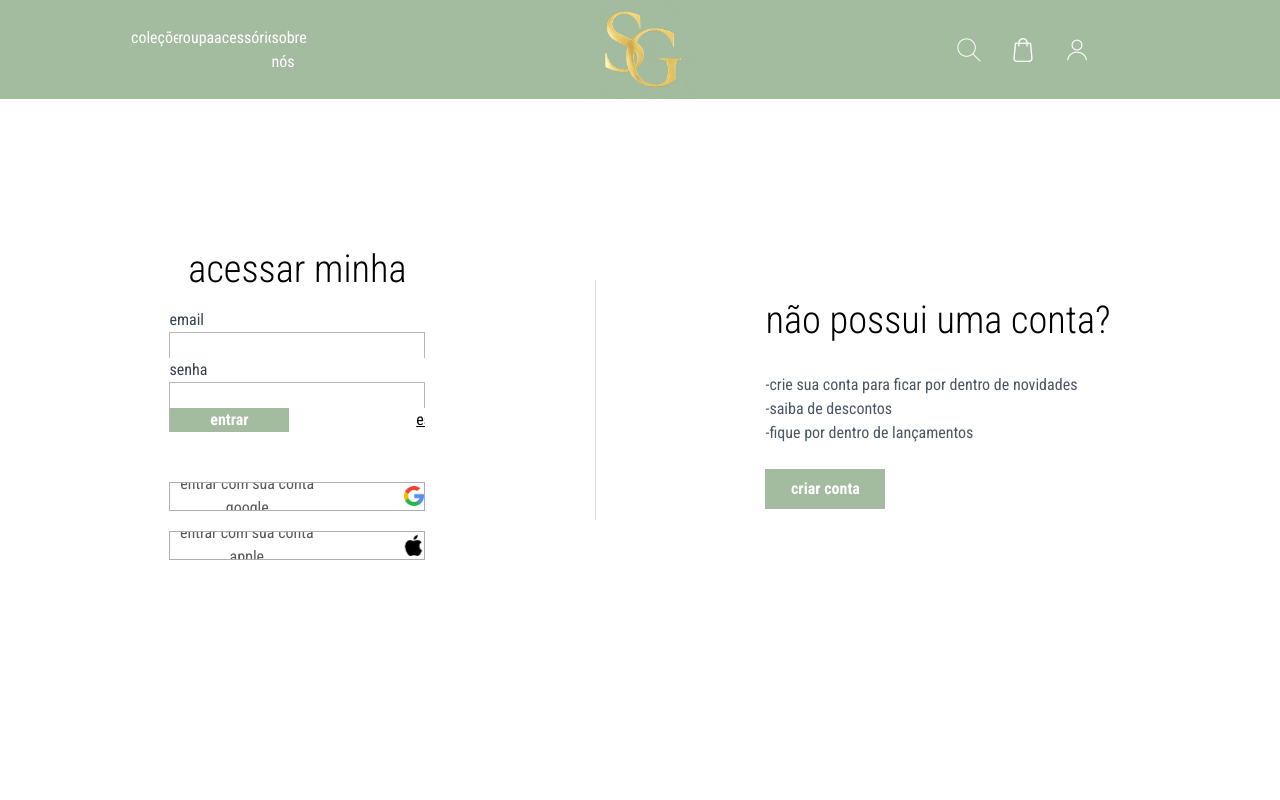
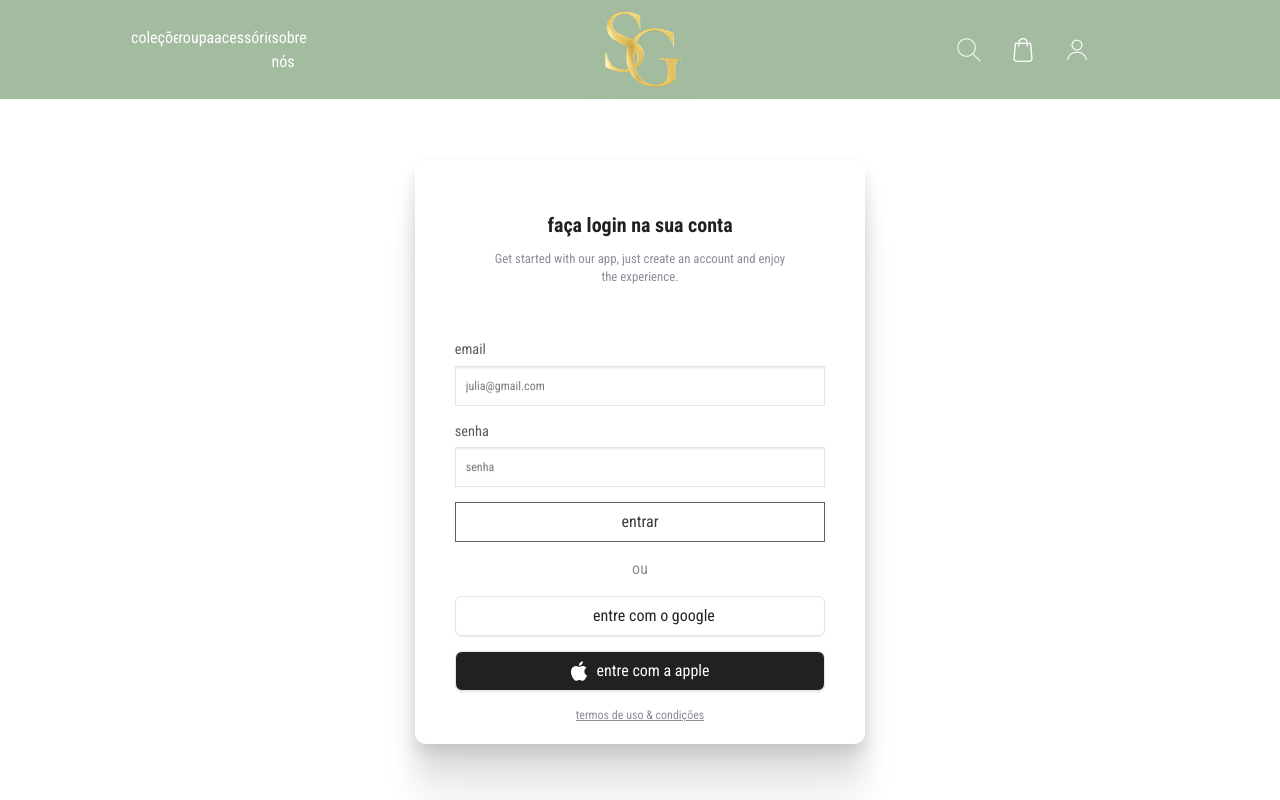
Before and after one commit to viniciusnora17/FrontEnd_SG_Store, a React (Vite) app: page /login in a window 1280 px wide. Shown: the top 800 px of the page. Built offline with nearby package versions, Linux system fonts and the light colour scheme.

Commit message:
Mudança página de login

```diff
--- a/src/pages/Clothes.jsx
+++ b/src/pages/Clothes.jsx
@@ -187,7 +187,9 @@ const Container = () => {
             />
           ))
         ) : (
-          <p className="text-gray-500">Nenhum produto encontrado</p>
+          <div className='h-[36.3dvh] flex justify-center items-center'>
+            <p className="text-gray-500 text-3xl font-light">Nenhum produto encontrado</p>
+          </div>
         )}
       </div>
 
--- a/src/pages/Collection.jsx
+++ b/src/pages/Collection.jsx
@@ -4,16 +4,16 @@ import Footer from '../components/footer/Footer';
 import imgCollection from '/img-collection.png'
 import './Collection.css'
 
-function SobreNos() {
+function Collection() {
   return (
     <>
       <Navbar />
         <div>
-            <img src={imgCollection} alt="" className="img-collection" />
+
         </div>
       <Footer />
     </>
   );
 }
 
-export default SobreNos;
+export default Collection;
--- a/src/pages/Login.css
+++ b/src/pages/Login.css
@@ -1,144 +1,153 @@
 
-
-.form-login{
-    width: 20%;
+.form_container {
+  width: fit-content;
+  height: fit-content;
   display: flex;
-    align-items: start;
+  flex-direction: column;
+  align-items: center;
   justify-content: center;
-    flex-direction: column;
-    height: 40%;
-
+  gap: 15px;
+  padding: 50px 40px 20px 40px;
+  background-color: #ffffff;
+  box-shadow: 0px 106px 42px rgba(0, 0, 0, 0.01),
+    0px 59px 36px rgba(0, 0, 0, 0.05), 0px 26px 26px rgba(0, 0, 0, 0.09),
+    0px 7px 15px rgba(0, 0, 0, 0.1), 0px 0px 0px rgba(0, 0, 0, 0.1);
+  border-radius: 11px;
+  font-family: "Inter", sans-serif;
 }
 
-.form-login h2{
-    font-size: 2rem;
+.logo_container {
+  box-sizing: border-box;
+  width: 50px;
+  height: 50px;
+  background: linear-gradient(180deg, rgba(248, 248, 248, 0) 50%, #F8F8F888 100%);
+  border: 1px solid #F7F7F8;
+  filter: drop-shadow(0px 0.5px 0.5px #EFEFEF) drop-shadow(0px 1px 0.5px rgba(239, 239, 239, 0.5));
+  border-radius: 11px;
 }
 
-.input-login{
-    width: 100%;
-    height: 4vh;
-    border: 1px solid rgb(184, 181, 181);
+.title_container {
+  display: flex;
+  flex-direction: column;
+  align-items: center;
+  justify-content: center;
+  gap: 10px;
 }
 
-.subtitle-login{
-    font-size: 2.4rem;
-    font-weight: 300;
-    overflow: hidden !important;
+.title {
+  margin: 0;
+  font-size: 1.25rem;
+  font-weight: 700;
+  color: #212121;
 }
 
-.subtitle-access{
-    font-size: 2.4rem !important;
-    font-weight: 300;
-    overflow-x: hidden !important;
-
+.subtitle {
+  font-size: 0.80rem;
+  max-width: 80%;
+  text-align: center;
+  line-height: 1.1rem;
+  color: #8B8E98
 }
 
-.line-login{
-    height: 30%;
-    width: 1px;
-    background-color: rgb(216, 219, 219);
+.input_container {
+  width: 100%;
+  height: fit-content;
+  position: relative;
+  display: flex;
+  flex-direction: column;
+  gap: 5px;
 }
 
-.btn-entrar{
-    color: white;
-  width: 120px;
-  height: 5vh;
-  background-color: #A3BC9F;
+.icon {
+  width: 20px;
+  position: absolute;
+  z-index: 99;
+  left: 12px;
+  bottom: 9px;
+}
 
-  font-weight: bold;
+.input_label {
+  font-size: 0.9rem;
+  color: #5b5c61;
+  font-weight: 400;
+}
 
+.input_field {
+  width: auto;
+  height: 40px;
+  padding: 0 0 0 10px;
+  font-size: 12px;
+  outline: none;
+  border: 1px solid #e5e5e5;
+  filter: drop-shadow(0px 1px 0px #efefef)
+    drop-shadow(0px 1px 0.5px rgba(239, 239, 239, 0.5));
+  transition: all 0.3s cubic-bezier(0.15, 0.83, 0.66, 1);
+}
+
+.sign-in_btn {
+  width: 100%;
+  height: 40px;
+  border: 0;
+  background: transparent;
+  border: 1px solid rgb(95, 95, 95);
+  outline: none;
+  color: #3b3b3b;
   cursor: pointer;
 }
 
-.underline:hover{
-    color: #A3BC9F;
-}
-
-.btn-google{
-    height: 6vh;
-    margin-top: 50px;
-    border: 1px solid rgb(175, 174, 174);
-    cursor: pointer;
-    color: rgb(88, 88, 88);
-}
-
-.btn-apple{
-     height: 6vh;
-    margin-top: 20px;
-    border: 1px solid rgb(175, 174, 174);
-    cursor: pointer;
-    color: rgb(88, 88, 88);
-}
-
-.btn-apple:hover, .btn-google:hover{
-    background-color: rgb(224, 223, 223);
-    transition: background-color 0.4s ease, color 0.4s ease;
-}
-
-.btn-modal{
-    background-color: #A7B1A5;
-    color: white;
-    height: 4vh;
-    border-radius: 5px;
+.sign-in_ggl {
+  width: 100%;
+  height: 40px;
+  display: flex;
+  align-items: center;
+  justify-content: center;
+  gap: 10px;
+  background: #ffffff;
+  border-radius: 7px;
+  outline: none;
+  color: #242424;
+  border: 1px solid #e5e5e5;
+  filter: drop-shadow(0px 1px 0px #efefef)
+    drop-shadow(0px 1px 0.5px rgba(239, 239, 239, 0.5));
   cursor: pointer;
 }
 
-.btn-modal:hover{
-    background-color: #9aa598
-}
-
-.use-terms{
-    font-size: 13px;
-}
-
-.line-modal{
-    width: 45%;
-    height: 1px;
-    background-color: rgb(177, 177, 177);
-}
-
-.span{
-    font-size: 14px;
-}
-
-.btn-social{
-    border: 1px solid rgb(194, 193, 193);
-    height: 4vh;
-    border-radius: 5px;
+.sign-in_apl {
+  width: 100%;
+  height: 40px;
   display: flex;
   align-items: center;
   justify-content: center;
+  gap: 10px;
+  background: #212121;
+  border-radius: 7px;
+  outline: none;
+  color: #ffffff;
+  border: 1px solid #e5e5e5;
+  filter: drop-shadow(0px 1px 0px #efefef)
+    drop-shadow(0px 1px 0.5px rgba(239, 239, 239, 0.5));
   cursor: pointer;
-    gap: 10px;
-    font-weight: 500;
 }
 
-.btn-social:hover{
-    background-color: #c7c9c6;
-    border: 1px solid rgb(155, 154, 154);
+.separator {
+  width: 100%;
+  display: flex;
+  align-items: center;
+  justify-content: center;
+  gap: 30px;
+  color: #8B8E98;
 }
 
-.span-error{
-    font-size: 11px;
-    margin-top: -20px;
+.separator .line-login {
+  display: block;
+  width: 100%;
+  height: 1px;
+  border: 0;
+  background-color: #e8e8e8;
 }
 
-@media(max-width: 425px){
-    .container-login{
-        margin-top: 80px;
-        flex-direction: column;
+.note {
+  font-size: 0.75rem;
+  color: #8B8E98;
+  text-decoration: underline;
 }
-
-    .line-login{
-        height: 1px;
-        width: 90%;
-    }
-
-    .form-login{
-        width: 80%;
-    }
-
-    .container-create-account{
-        height: 30%;
-    }
-}
--- a/src/pages/Login.jsx
+++ b/src/pages/Login.jsx
@@ -1,6 +1,5 @@
 import { useState } from "react";
 import Navbar from '../components/navbar/Navbar';
-import Dropdown from '../components/navbar/Dropdown';
 import Footer from '../components/footer/Footer';
 import './Login.css';
 import Google from "../icons/google.png";
@@ -9,11 +8,12 @@ import imgModal from "/img-modal.png";
 import GoogleGreen from "../icons/google-green.png"
 import AppleGreen from "../icons/apple-green.png"
 
+
+
 export default function Login() {
   const [showModal, setShowModal] = useState(false);
   const [cpf, setCpf] = useState("");
   const [cpfError, setCpfError] = useState("");
-
   const [accepted, setAccepted] = useState(false);
   const [acceptError, setAcceptError] = useState("");
 
@@ -34,7 +34,6 @@ export default function Login() {
     }
   };
 
-// ✅ Agora handleSubmit está fora
   const handleSubmit = (e) => {
     e.preventDefault();
     let valid = true;
@@ -56,165 +55,62 @@ const handleSubmit = (e) => {
     }
   };
 
-
   return (
     <>
       <div className="navbar-container-fixed">
         <Navbar />
       </div>
 
-      <div className="flex items-center justify-evenly h-[100vh] container-login">
-        <form className="form-login overflow-hidden" action="">
-          <h2 className="subtitle-access overflow-hidden">acessar minha conta</h2>
+<div className="w-[100%] flex justify-center items-center !p-20 !pt-40">
+      <form className="form_container">
+        <div className="title_container">
+          <p className="title">faça login na sua conta</p>
+          <span className="subtitle">Get started with our app, just create an account and enjoy the experience.</span>
+        </div>
+        <br />
+        <div className="input_container">
+          <label className="input_label" htmlFor="email_field">email</label>
 
-          <div className="flex flex-col justify-evenly w-full h-[53%]">
-            <div>
-              <label className="text-gray-700" htmlFor="">email</label>
-              <input className="input-login" type="email" />
+          <input placeholder="julia@gmail.com" title="Input title" name="input-name" type="text" className="input_field" id="email_field" />
         </div>
+        <div className="input_container">
+          <label className="input_label" htmlFor="password_field">senha</label>
 
-            <div>
-              <label className="text-gray-700" htmlFor="">senha</label>
-              <input className="input-login" type="password" />
+          <input placeholder="senha" title="Input title" name="input-name" type="password" className="input_field" id="password_field" />
         </div>
-          </div>
-
-          <div className="flex items-center justify-between w-95 overflow-hidden">
-            <button className="btn-entrar">entrar</button>
-            <a className="underline" href="">esqueci minha senha</a>
-          </div>
-
-          <div className="flex items-center justify-around gap-20 w-[100%] btn-google">
-            <button type="button">entrar com sua conta google</button>
-            <img src={Google} alt="" />
-          </div>
-
-          <div className="flex items-center justify-around gap-20 w-[100%] btn-apple">
-            <button type="button">entrar com sua conta apple</button>
-            <img src={Apple} alt="" />
-          </div>
-        </form>
-
-        <div className="line-login"></div>
-
-        <div className="flex flex-col h-[50%] justify-center gap-6 container-create-account">
-          <h2 className="subtitle-login">não possui uma conta?</h2>
-          <div className="text-gray-600">
-            <p>-crie sua conta para ficar por dentro de novidades</p>
-            <p>-saiba de descontos</p>
-            <p>-fique por dentro de lançamentos</p>
-          </div>
-          <button
-            className="btn-entrar"
-            type="button"
-            onClick={() => setShowModal(true)}
-          >
-            criar conta
-          </button>
-        </div>
-      </div>
-
-      {/* Modal */}
-      {showModal && (
-        <div
-          className="fixed inset-0 bg-black/50 flex items-center justify-center !mt-10 !z-50"
-          onClick={() => setShowModal(false)} // clique no fundo fecha
-        >
-          <div
-            className="flex rounded-lg shadow-lg overflow-hidden"
-            onClick={(e) => e.stopPropagation()} // impede o fechamento ao clicar dentro
-          >
-            {/* Coluna da imagem */}
-            <div className="w-[400px] h-[65dvh]">
-              <img
-                src={imgModal}
-                alt="background"
-                className="w-full h-full object-cover"
-              />
-            </div>
-
-            {/* Coluna do formulário */}
-            <div className="bg-[#F4F4F4] !p-10 w-[420px] h-[65dvh] flex flex-col">
-              <div className="flex items-center justify-center !mb-6">
-                <h2 className="text-5xl font-light overflow-hidden font-bold text-[#71836e]">
-                  criar conta
-                </h2>
-              </div>
-
-              <form className="flex flex-col gap-5 flex-1 ">
-                <input
-                  type="text"
-                  placeholder="Nome completo"
-                  className="input-login !p-2 shadow-lg"
-                />
-                <input
-                  type="email"
-                  placeholder="Email"
-                  className="input-login !p-2 shadow-lg"
-                />
-
-                {/* CPF formatado */}
-                <div className="flex flex-col overflow-hidden">
-                  <input
-                    type="text"
-                    placeholder="CPF"
-                    value={cpf}
-                    onChange={handleCpfChange}
-                    className={`input-login !p-2 shadow-lg ${cpfError ? "border-red-500" : ""}`}
-                  />
-                  {/* {cpfError && (
-                    <span className="text-red-500 text-sm !mt-1">{cpfError}</span>
-                  )} */}
-                </div>
-
-                <input
-                  type="password"
-                  placeholder="Senha"
-                  className="input-login !p-2 shadow-lg"
-                />
-
-                <div className="flex items-center justify-start gap-2">
-                  <input
-                    className="cursor-pointer"
-                    type="checkbox"
-                    name="aceito"
-                    id="aceito"
-                  />
-                    <label htmlFor="aceito" className="use-terms cursor-pointer">
-                    aceito termos e condições de uso
-                    </label>
-                </div>
-                    {acceptError && (
-                  <span className="text-red-500 text-sm  span-error">{acceptError}</span>
-                )}
-
-                <button type="submit"  onClick={handleSubmit} className="btn-modal">
-                  cadastrar-se →
+        <button title="Sign In" type="submit" className="sign-in_btn">
+          <span>entrar</span>
         </button>
 
-                <div className="line-container flex items-center justify-between">
-                  <div className="line-modal"></div>
-                  <span className="span">ou</span>
-                  <div className="line-modal"></div>
+        <div className="separator">
+          <span>ou</span>
         </div>
-
-                <div className="flex flex-col gap-5">
-                  <div className="btn-social">
-                    <img src={AppleGreen} alt="" />
-                    <p>crie sua conta com a apple</p>
-                  </div>
-
-                  <div className="btn-social">
-                    <img src={GoogleGreen} alt="" />
-                    <p>crie sua conta com google</p>
-                  </div>
-                </div>
+        <button title="Sign In" type="submit" className="sign-in_ggl">
+          <svg height="18" width="18" viewBox="0 0 32 32" xmlnsXlink="http://www.w3.org/1999/xlink" xmlns="http://www.w3.org/2000/svg">
+            <defs>
+              <path d="M44.5 20H24v8.5h11.8C34.7 33.9 30.1 37 24 37c-7.2 0-13-5.8-13-13s5.8-13 13-13c3.1 0 5.9 1.1 8.1 2.9l6.4-6.4C34.6 4.1 29.6 2 24 2 11.8 2 2 11.8 2 24s9.8 22 22 22c11 0 21-8 21-22 0-1.3-.2-2.7-.5-4z" id="A"></path>
+            </defs>
+            <clipPath id="B"></clipPath>
+            <g transform="matrix(.727273 0 0 .727273 -.954545 -1.45455)">
+              <path fill="#fbbc05" clipPath="url(#B)" d="M0 37V11l17 13z"></path>
+              <path fill="#ea4335" clipPath="url(#B)" d="M0 11l17 13 7-6.1L48 14V0H0z"></path>
+              <path fill="#34a853" clipPath="url(#B)" d="M0 37l30-23 7.9 1L48 0v48H0z"></path>
+              <path fill="#4285f4" clipPath="url(#B)" d="M48 48L17 24l-4-3 35-10z"></path>
+            </g>
+          </svg>
+          <span>entre com o google</span>
+        </button>
+        <button title="Sign In" type="submit" className="sign-in_apl">
+          <svg preserveAspectRatio="xMidYMid" version="1.1" viewBox="0 0 256 315" height="20px" width="16px" xmlnsXlink="http://www.w3.org/1999/xlink" xmlns="http://www.w3.org/2000/svg">
+            <g>
+              <path fill="#ffffff" d="M213.803394,167.030943 C214.2452,214.609646 255.542482,230.442639 256,230.644727 C255.650812,231.761357 249.401383,253.208293 234.24263,275.361446 C221.138555,294.513969 207.538253,313.596333 186.113759,313.991545 C165.062051,314.379442 158.292752,301.507828 134.22469,301.507828 C110.163898,301.507828 102.642899,313.596301 82.7151126,314.379442 C62.0350407,315.16201 46.2873831,293.668525 33.0744079,274.586162 C6.07529317,235.552544 -14.5576169,164.286328 13.147166,116.18047 C26.9103111,92.2909053 51.5060917,77.1630356 78.2026125,76.7751096 C98.5099145,76.3877456 117.677594,90.4371851 130.091705,90.4371851 C142.497945,90.4371851 165.790755,73.5415029 190.277627,76.0228474 C200.528668,76.4495055 229.303509,80.1636878 247.780625,107.209389 C246.291825,108.132333 213.44635,127.253405 213.803394,167.030988 M174.239142,50.1987033 C185.218331,36.9088319 192.607958,18.4081019 190.591988,0 C174.766312,0.636050225 155.629514,10.5457909 144.278109,23.8283506 C134.10507,35.5906758 125.195775,54.4170275 127.599657,72.4607932 C145.239231,73.8255433 163.259413,63.4970262 174.239142,50.1987249"></path>
+            </g>
+          </svg>
+          <span>entre com a apple</span>
+        </button>
+        <p className="note">termos de uso &amp; condições</p>
       </form>
 </div>
-          </div>
-        </div>
-)}
-
 
 
       <Footer />
```
Also changed, not shown: public/img-collection.png (deleted). Lines whose indentation alone changed are shown as unchanged.
